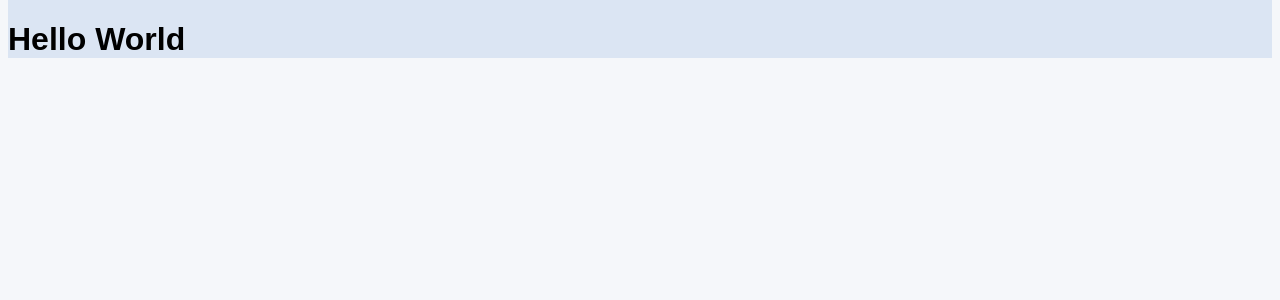
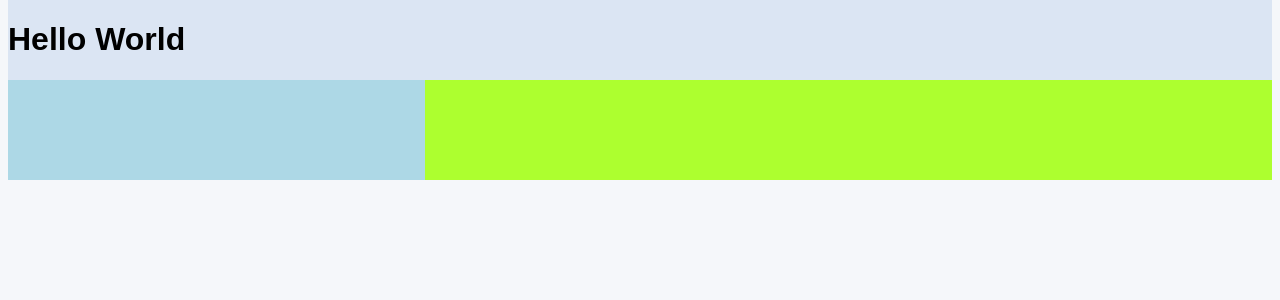
Before and after one commit to MlgEpicCar/HenHacks2026, a Flask app: page / in a window 1280 px wide. Shown: the part 56-356 px from the top of the page. Run offline with Flask 3, Linux system fonts and the light colour scheme.

Commit message:
index containers

```diff
--- a/static/style.css
+++ b/static/style.css
@@ -7,7 +7,11 @@
     background-color: #dbe5f3;
 }
 
-/* NAVBAR CSS*/
+/*
+==============================
+         NAVBAR CSS
+==============================
+*/
 .navbar {
     display: flex;
     justify-content: space-between;
@@ -44,3 +48,22 @@
 .nav-links li a:hover {
     color: #ffeaa7;
 }
+
+/*
+==============================
+          INDEX CSS
+==============================
+*/
+
+.index_container {
+    display: grid;
+    grid-template-columns: 33% 67%;
+}
+.dashboard {
+    background-color: lightblue;
+    height: 100px;
+}
+.hubzone {
+    background-color: greenyellow;
+    height: 100px;
+}
--- a/templates/index.html
+++ b/templates/index.html
@@ -4,4 +4,9 @@
 
 <h1>Hello World</h1>
 
+<div class="index_container">
+    <div class="dashboard"></div>
+    <div class="hubzone"></div>
+</div>
+
 {% endblock %}
```
